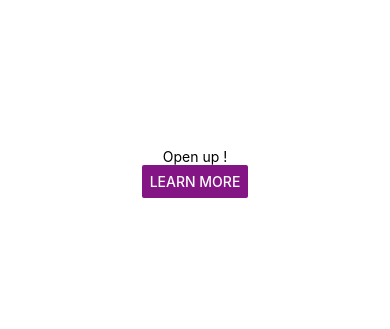
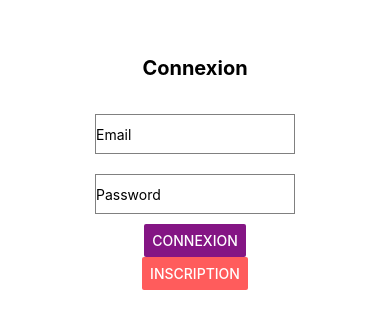
Before and after one commit to HelixFix/firstExpoProject, a React Native app: screen / in a window 390 px wide. Shown: the part 249-578 px from the top of the page. Built offline with nearby package versions, Linux system fonts and the light colour scheme.

Commit message:
Create new page

```diff
--- a/App.js
+++ b/App.js
@@ -2,11 +2,13 @@ import { StatusBar } from 'expo-status-bar';
 import React from 'react';
 import { StyleSheet, Text, View } from 'react-native';
 import HomePage from './Screen/HomePage.js';
+import Connexion from './Screen/Connexion';
 
 
 
 export default function App() {
   return (
-      <HomePage/>
+      //<HomePage/>
+      <Connexion/>
   );
 }
--- /dev/null
+++ b/Components/Button.js
@@ -0,0 +1,31 @@
+import React, { Component } from "react";
+import { View, Button, StyleSheet} from "react-native";
+import Connexion from '../Screen/Connexion';
+
+export default class ButtonInscr extends Component {
+  constructor(props) {
+    super(props);
+  }
+
+  render() {
+    const { title } = this.props;
+    const { color } = this.props;
+    return (
+      <View>
+        <Button style={styles.Button}
+          //onPress={() => navigation.navigate('WallScreen')}
+          title={ title }
+          color={ color }
+          text
+          accessibilityLabel="Learn more about this purple button"
+        />
+      </View>
+    );
+  }
+}
+
+const styles = StyleSheet.create({
+  Button: {
+   margin: 10,
+  },
+});
--- /dev/null
+++ b/Components/EmailInput.js
@@ -0,0 +1,28 @@
+import React, { Component } from "react";
+import { TextInput } from "react-native";
+
+export default class EmailInput extends Component {
+  constructor(props) {
+    super(props);
+    this.state = {
+      email: "",
+      password: ""
+    }
+  }
+  render() {
+    return (
+      <TextInput
+        label="Email"
+        returnKeyType="next"
+        value={this.state.email}
+        onChangeText={text => this.setState({ email: text})}
+        style={{ height: 40, borderColor: "gray", borderWidth: 1, margin:10, width: 200}}
+        autoCompleteType="email"
+        textContentType="emailAddress"
+        keyboardType="email-address"
+        placeholder="Email"
+        autoCompleteType="email"
+      />
+    );
+  }
+}
--- /dev/null
+++ b/Components/PasswordInput.js
@@ -0,0 +1,28 @@
+import React, { Component } from "react";
+import { TextInput } from "react-native";
+
+export default class PasswordInput extends Component {
+  constructor(props) {
+    super(props);
+    this.state = {
+      email: "",
+      password: ""
+    }
+  }
+  render() {
+    return (
+      <TextInput
+        label="Password"
+        returnKeyType="done"
+        value={this.state.email}
+        onChangeText={text => this.setState({ email: text})}
+        style={{ height: 40, borderColor: "gray", borderWidth: 1, margin:10, width: 200}}
+        autoCompleteType="password"
+        textContentType="password"
+        keyboardType="default"
+        placeholder="Password"
+        secureTextEntry={true}
+      />
+    );
+  }
+}
--- /dev/null
+++ b/Components/Title.js
@@ -0,0 +1,30 @@
+import React, { Component } from "react";
+import { StyleSheet, Text, View } from "react-native";
+
+export default class Title extends Component {
+  constructor(props) {
+    super(props);
+  }
+
+  render() {
+    const { title } = this.props;
+
+    return (
+      <View>
+        <Text style={styles.titleText}>
+          {title}
+          {"\n"}
+          {"\n"}
+        </Text>
+      </View>
+    );
+  }
+}
+
+const styles = StyleSheet.create({
+  titleText: {
+    fontSize: 20,
+    fontWeight: "bold",
+
+  },
+});
--- /dev/null
+++ b/Screen/Connexion.js
@@ -0,0 +1,36 @@
+import React from "react";
+import Title from "../Components/Title";
+import { StyleSheet, View } from "react-native";
+import Button from "../Components/Button";
+import EmailInput from "../Components/EmailInput";
+import PasswordInput from "../Components/PasswordInput";
+
+export default function App() {
+
+  return (
+    <View style={styles.container}>
+      <Title title="Connexion" style={styles.titleText}/>
+
+     <EmailInput/>
+
+     <PasswordInput/>
+
+      <Button color="#841584" title="Connexion" onPress="<HomePage/>" />
+
+      <Button color="#ff5c5c" title="Inscription" />
+    </View>
+  );
+}
+
+const styles = StyleSheet.create({
+  container: {
+    flex: 1,
+    backgroundColor: "#fff",
+    alignItems: "center",
+    justifyContent: "center",
+  },
+  titleText: {
+    color: "#800080",
+
+  },
+});
--- a/Screen/HomePage.js
+++ b/Screen/HomePage.js
@@ -1,18 +1,21 @@
 import { StatusBar } from "expo-status-bar";
 import React from "react";
-import { StyleSheet, Text, View, Button } from "react-native";
+import { StyleSheet, View } from "react-native";
+import Button from "../Components/Button";
+import Title from "../Components/Title";
 
 export default function App() {
+
   return (
     <View style={styles.container}>
-      <Text>Open up !</Text>
+      <Title title="Connexion/Inscription" />
+
+
       <StatusBar style="auto" />
-      <Button
-        //onPress={onPressLearnMore}
-        title="Learn More"
-        color="#841584"
-        accessibilityLabel="Learn more about this purple button"
-      />
+
+      <Button color="#841584" title="Connexion" onPress="<HomePage/>"/>
+
+	  <Button color="#ff5c5c" title="Inscription" />
     </View>
   );
 }
@@ -24,4 +27,8 @@ const styles = StyleSheet.create({
     alignItems: "center",
     justifyContent: "center",
   },
+  Button: {
+	margin: 10,
+	marginBottom: 10,
+   },
 });
```
